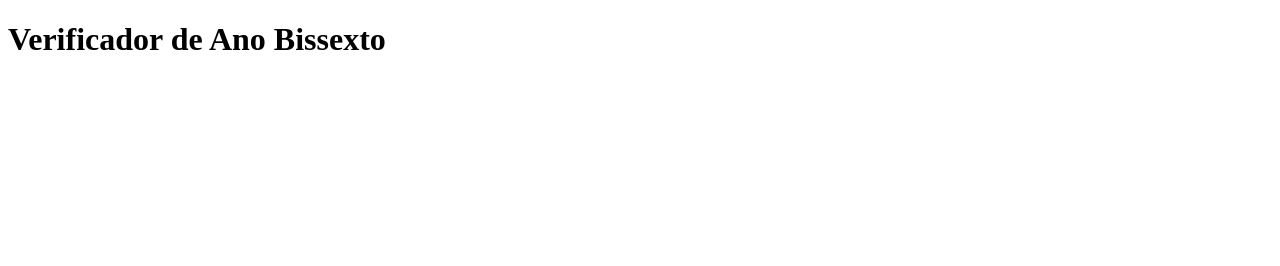
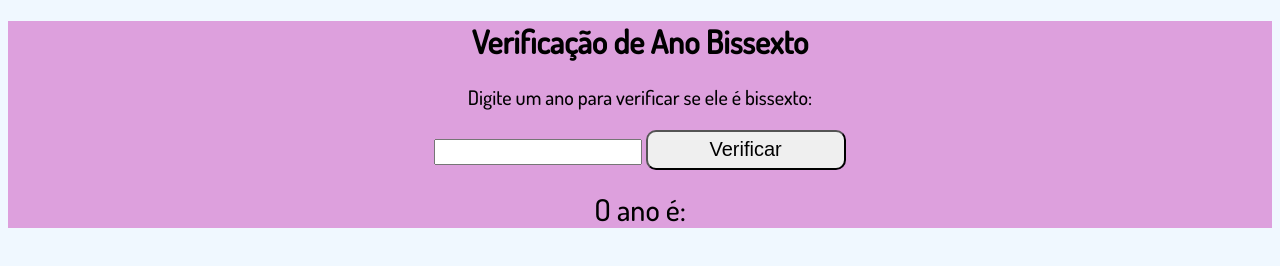
Before and after one commit to leonardocremasco/personalprojects, a plain HTML site: page web systems paper - 22_05-2023/exercicio04/index.html in a window 1280 px wide. Drawn offline with Linux system fonts and the light colour scheme.

Commit message:
initial commits JS

```diff
--- a/web systems paper - 22_05-2023/exercicio04/index.html
+++ b/web systems paper - 22_05-2023/exercicio04/index.html
@@ -9,10 +9,10 @@
 </head>
 <body>
 
-    <h1>Verificador de Ano Bissexto</h1>
-
-
-    <script src="script.js"></script>
-
+    <h1>Verificação de Ano Bissexto</h1>
+    <p class="p1">Digite um ano para verificar se ele é bissexto:</p>
+    <input type="text" id="ano">
+    <button onclick="verificarAnoBissexto()">Verificar</button>
+    <p id="resultado">O ano é: </p>
 </body>
 </html>
--- a/web systems paper - 22_05-2023/exercicio04/script.js
+++ b/web systems paper - 22_05-2023/exercicio04/script.js
@@ -0,0 +1,11 @@
+// putting life into the code
+
+function verificarAnoBissexto() {
+    var ano = document.getElementById("ano").value;
+
+    if ((ano % 4 == 0 && ano % 100 != 0) || ano % 400 == 0) {
+      document.getElementById("resultado").innerHTML = ano + " é um ano bissexto.";
+    } else {
+      document.getElementById("resultado").innerHTML = ano + " não é um ano bissexto.";
+    }
+ }
--- a/web systems paper - 22_05-2023/exercicio04/style.css
+++ b/web systems paper - 22_05-2023/exercicio04/style.css
@@ -0,0 +1,42 @@
+/* styling the code */
+
+@import url('https://fonts.googleapis.com/css2?family=Dosis:wght@500&display=swap');
+
+
+:root {
+    font-family: 'Dosis', sans-serif;
+    background-color: aliceblue;
+}
+
+body {
+    text-align: center;
+    background-color: plum;
+}
+
+button {
+    font-size: 20px;
+    text-align: center;
+    width: 200px;
+    height: 40px;
+    border-radius: 10px;
+}
+
+button:hover {
+    background-color: #c7c7c7;
+}
+
+.p1 {
+    font-size: 20px;
+    margin-top: 20px;
+}
+
+#resultado {
+    font-size: 30px;
+    margin-top: 20px;
+}
+
+input#ano {
+    width: 200px;
+    height: 20px;
+
+}
```
